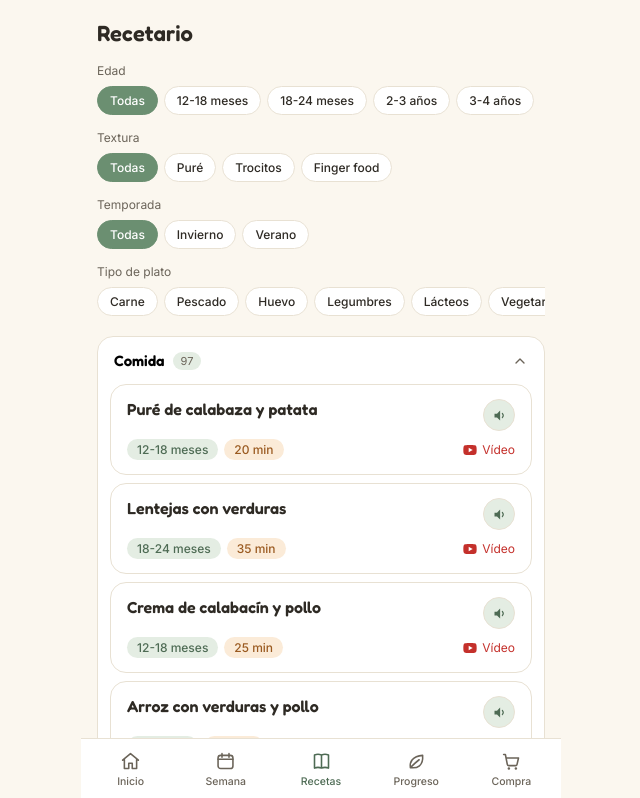
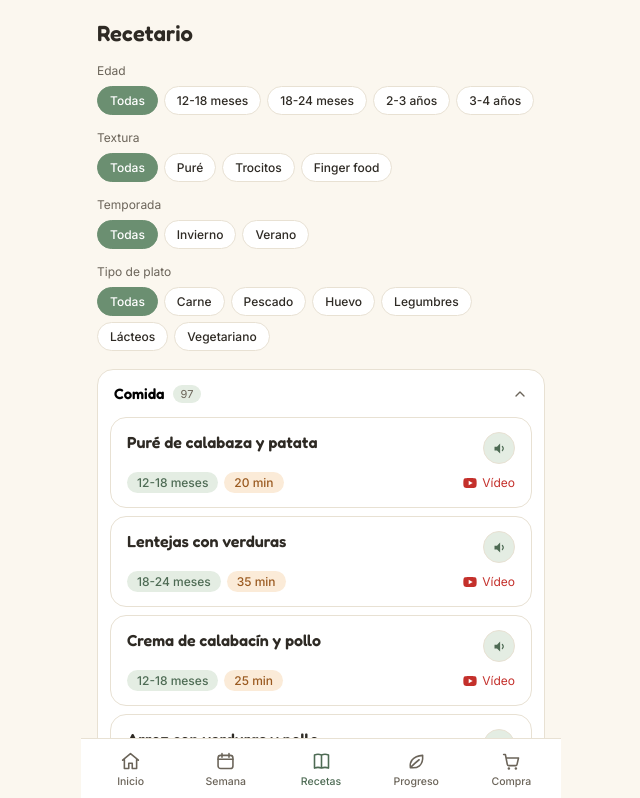
Before and after one commit to Ojca88/minichef, a React (Vite) app: page /#/recetario in a window 1280 px wide. Shown: the top 798 px of the page, without its empty margins (319-959 px from the left). Built offline with nearby package versions, Linux system fonts and the light colour scheme; no server answers.

Commit message:
Update Recipes page

```diff
--- a/src/pages/Recipes.jsx
+++ b/src/pages/Recipes.jsx
@@ -33,7 +33,19 @@ export default function Recipes() {
       <div style={{ height: 12 }} />
       <div>
         <p style={{ fontSize: 12, color: 'var(--ink-muted)', marginBottom: 6 }}>Tipo de plato</p>
-        <div data-swipe-ignore style={{ display: 'flex', gap: 6, overflowX: 'auto', paddingBottom: 2 }}>
+        <div style={{ display: 'flex', gap: 6, flexWrap: 'wrap' }}>
+          <button
+            onClick={() => setCategories([])}
+            aria-pressed={categories.length === 0}
+            style={{
+              fontSize: 12, fontWeight: 500, padding: '6px 12px', borderRadius: 999,
+              border: '1px solid ' + (categories.length === 0 ? 'var(--sage)' : 'var(--line)'),
+              background: categories.length === 0 ? 'var(--sage)' : 'var(--white)',
+              color: categories.length === 0 ? 'var(--white)' : 'var(--ink)',
+            }}
+          >
+            Todas
+          </button>
           {CATEGORIES.map(opt => {
             const active = categories.includes(opt);
             return (
@@ -42,7 +54,7 @@ export default function Recipes() {
                 onClick={() => toggleCategory(opt)}
                 aria-pressed={active}
                 style={{
-                  flexShrink: 0, fontSize: 12, fontWeight: 500, padding: '6px 12px', borderRadius: 999,
+                  fontSize: 12, fontWeight: 500, padding: '6px 12px', borderRadius: 999,
                   border: '1px solid ' + (active ? 'var(--sage)' : 'var(--line)'),
                   background: active ? 'var(--sage)' : 'var(--white)',
                   color: active ? 'var(--white)' : 'var(--ink)',
```
